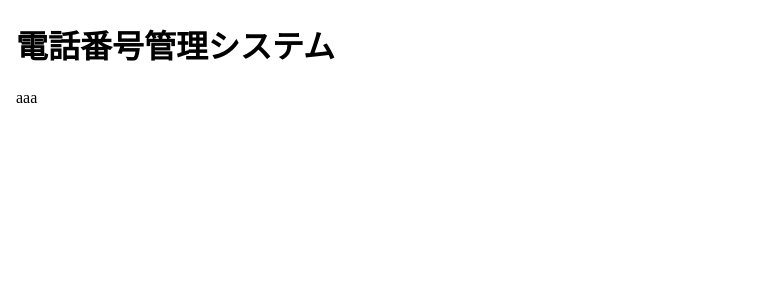
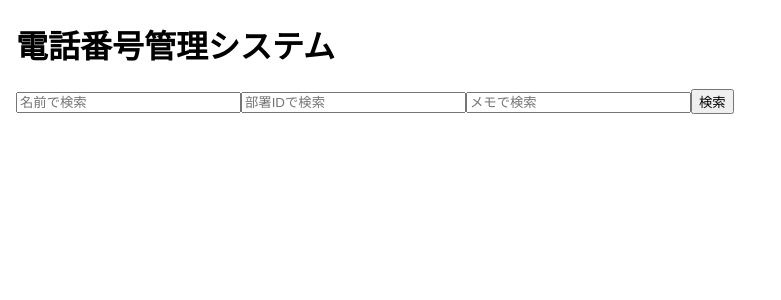
Before and after one commit to tomoya-m0422/PhoneNumberManager, an Angular app in the folder PhoneNumberManagement/WebClient/: page / in a window 1280 px wide. Shown: the top 300 px of the page, without its empty margins (0-781 px from the left). Built offline with nearby package versions, Linux system fonts and the light colour scheme.

Commit message:
2022/09/05 18:12

```diff
--- a/PhoneNumberManagement/WebClient/angular.json
+++ b/PhoneNumberManagement/WebClient/angular.json
@@ -103,5 +103,8 @@
         }
       }
     }
+  },
+  "cli": {
+    "analytics": false
   }
 }
--- a/PhoneNumberManagement/WebClient/src/app/app.component.html
+++ b/PhoneNumberManagement/WebClient/src/app/app.component.html
@@ -6,6 +6,16 @@
 </head>
 <body>
 <h1>電話番号管理システム</h1>
-    <p>aaa
+
+<form method="get" action="#" class="SearchName">
+  <!--methodは送信方法、actionは送信先(JSになるかな？)-->
+  <input type="text" size="25" placeholder="名前で検索">
+  <input type="text" size="25" placeholder="部署IDで検索">
+  <input type="text" size="25" placeholder="メモで検索">
+  <input type="submit" value="検索">
+</form>
+
+<!---検索フォームの下にJS(TS)でテーブルというか表というかを定義(データ数によって数変わるから)-->
+
 </body>
 </html>
```
